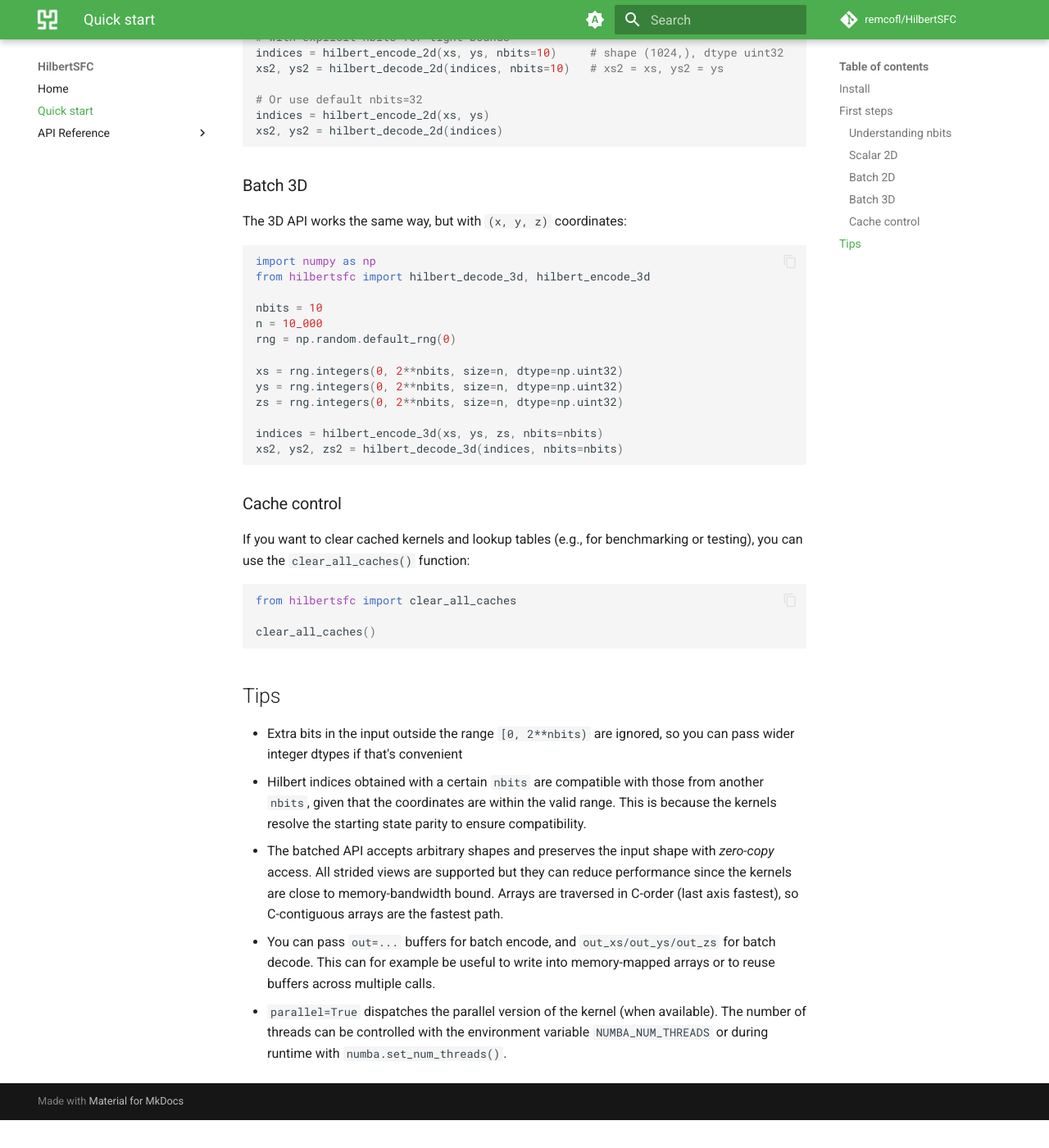
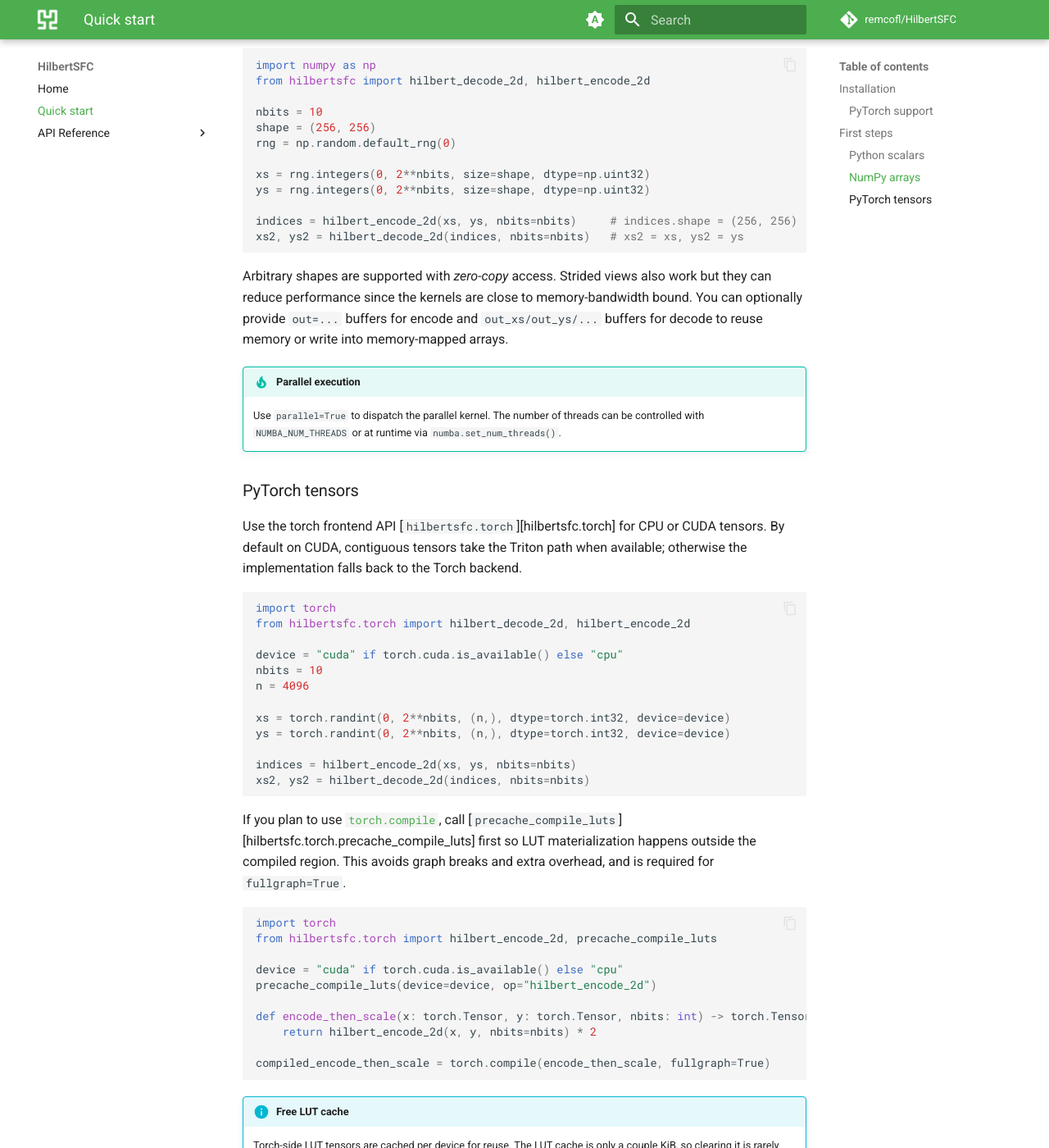
Before and after one commit to remcofl/HilbertSFC, an MkDocs documentation site: the page built from docs/quickstart.md, in a window 1280 px wide and 1400 px high, scrolled down 1621 px. Shown: the whole window at 82% size. Built offline with MkDocs 1.6.1 and Material for MkDocs 9.7.7, drawn with Linux system fonts in a browser that asks for light colours; comment, search, counter and statistics services are not loaded; the version menu is left out; before the commit the page ends 2987 px from its top, so only the background shows below that; some of the changed text lies outside the part shown.

Commit message:
docs: update site docs for torch frontend

````diff
--- a/docs/quickstart.md
+++ b/docs/quickstart.md
@@ -1,109 +1,165 @@
 # Quick start
 
-If you have 2D or 3D coordinates and need a 1D ordering that preserves spatial locality, the Hilbert space-filling curve is a good fit: points that are close in Euclidean space tend to remain close after mapping to a Hilbert index.
+HilbertSFC provides simple Hilbert encode/decode APIs for Python scalars, NumPy arrays, and PyTorch tensors.
 
-HilbertSFC provides a fast, NumPy + Numba–accelerated implementation with simple APIs for both scalar and batch inputs, making it useful for tasks like spatial indexing, clustering, and compression.
+## Installation
 
-## Install
+Install the base package with either `pip` or `uv`:
 
-With pip:
+/// tab | pip
 
 ```bash
 pip install hilbertsfc
 ```
 
-Or with uv:
+///
+
+/// tab | uv
 
 ```bash
 uv add hilbertsfc
 ```
 
+///
+
+### PyTorch support
+
+To enable the optional PyTorch extension, install with the `torch` extra:
+
+/// tab | pip
+
+```bash
+pip install "hilbertsfc[torch]"
+```
+
+///
+
+/// tab | uv
+
+```bash
+uv add "hilbertsfc[torch]"
+```
+
+///
+
+/// admonition | Note
+By default, installing `hilbertsfc[torch]` pulls in a platform-default PyTorch build:
+
+- **Windows:** CPU-only
+- **Linux:** CUDA-enabled
+
+If you need a specific PyTorch, CUDA, or ROCm version, follow the official
+[PyTorch installation instructions](https://pytorch.org/get-started/locally/). Then install `hilbertsfc[torch]` as shown above.
+
+Alternatively, you can install it in one step by specifying the appropriate PyTorch wheel index, e.g., for CUDA 13.0:
+/// tab | pip
+
+```bash
+pip install "hilbertsfc[torch]" --extra-index-url https://download.pytorch.org/whl/cu130
+```
+
+///
+
+/// tab | uv
+
+```bash
+uv add "hilbertsfc[torch]" --index https://download.pytorch.org/whl/cu130 --index-strategy unsafe-best-match
+```
+
+///
+///
+
+
 ## First steps
 
-### Understanding `nbits`
+### Python scalars
 
-`nbits` specifies the number of bits per coordinate and defines the grid domain as `[0, 2**nbits)`. For example, `nbits=10` means coordinates are in the range `[0, 1024)`.
-
-A tighter `nbits` improves performance and reduces output dtypes.
-
-When omitted, `nbits` is inferred as follows:
-
-- **For arrays**: inferred from the input dtype:
-    - For encoding: uses the effective bits of coordinate dtypes (e.g., `uint8` → **8** bits, `int16` → **15** bits), capped at the algorithm maximum (**32** for 2D, **21** for 3D)
-    - For decoding: uses `index_bits / dims` (e.g., `uint32` index → **16** bits for 2D)
-
-- **For Python scalars**: defaults to the maximum (**32** for 2D, **21** for 3D)
-
-### Scalar 2D
-
-Use scalar encode/decode when you're working with individual points:
+Use [`hilbert_encode_2d`][hilbertsfc.hilbert_encode_2d] and [`hilbert_decode_2d`][hilbertsfc.hilbert_decode_2d] directly on Python integers:
 
 ```python
 from hilbertsfc import hilbert_decode_2d, hilbert_encode_2d
 
-# With explicit nbits
-index = hilbert_encode_2d(17, 23, nbits=10)  # index = 534
-x, y = hilbert_decode_2d(index, nbits=10)    # x, y = (17, 23)
-
-# Using default nbits=32
-index = hilbert_encode_2d(17, 23)
-x, y = hilbert_decode_2d(index)
+index = hilbert_encode_2d(17, 23, nbits=10)   # index = 534
+x, y = hilbert_decode_2d(index, nbits=10)     # x = 17, y = 23
 ```
 
-### Batch 2D
+`nbits` controls the coordinate domain `[0, 2**nbits)` on each axis. For best performance, pass the smallest value that covers your input range.
 
-Batch mode is where HilbertSFC shines: pass NumPy arrays and use vectorized encode/decode kernels with minimal overhead:
+
+The 3D API follows the same pattern via [`hilbert_encode_3d`][hilbertsfc.hilbert_encode_3d] and [`hilbert_decode_3d`][hilbertsfc.hilbert_decode_3d].
+
+/// admonition | `nbits` compatibility
+    type: info
+
+Hilbert indices obtained with a certain `nbits` are compatible with those from another `nbits`, given that the coordinates are within the valid range. This is because the kernels resolve the starting state parity to ensure compatibility.
+///
+
+
+### NumPy arrays
+
+The same functions also accept NumPy integer arrays:
 
 ```python
 import numpy as np
 from hilbertsfc import hilbert_decode_2d, hilbert_encode_2d
 
-xs = np.arange(1024, dtype=np.uint16)
-ys = xs[::-1]
+nbits = 10
+shape = (256, 256)
+rng = np.random.default_rng(0)
 
-# With explicit nbits for tight bounds
-indices = hilbert_encode_2d(xs, ys, nbits=10)     # shape (1024,), dtype uint32
-xs2, ys2 = hilbert_decode_2d(indices, nbits=10)   # xs2 = xs, ys2 = ys
+xs = rng.integers(0, 2**nbits, size=shape, dtype=np.uint32)
+ys = rng.integers(0, 2**nbits, size=shape, dtype=np.uint32)
 
-# Or use default nbits=32
-indices = hilbert_encode_2d(xs, ys)
-xs2, ys2 = hilbert_decode_2d(indices)
+indices = hilbert_encode_2d(xs, ys, nbits=nbits)     # indices.shape = (256, 256)
+xs2, ys2 = hilbert_decode_2d(indices, nbits=nbits)   # xs2 = xs, ys2 = ys
 ```
 
-### Batch 3D
+Arbitrary shapes are supported with *zero-copy* access. Strided views also work but they can reduce performance since the kernels are close to memory-bandwidth bound. You can optionally provide `out=...` buffers for encode and `out_xs/out_ys/...` buffers for decode to reuse memory or write into memory-mapped arrays.
 
-The 3D API works the same way, but with `(x, y, z)` coordinates:
+/// admonition | Parallel execution
+    type: tip
+
+Use `parallel=True` to dispatch the parallel kernel. The number of threads can be controlled with `NUMBA_NUM_THREADS` or at runtime via `numba.set_num_threads()`.
+///
+
+
+
+### PyTorch tensors
+
+Use the torch frontend API [`hilbertsfc.torch`][hilbertsfc.torch] for CPU or CUDA tensors. By default on CUDA, contiguous tensors take the Triton path when available; otherwise the implementation falls back to the Torch backend.
 
 ```python
-import numpy as np
-from hilbertsfc import hilbert_decode_3d, hilbert_encode_3d
+import torch
+from hilbertsfc.torch import hilbert_decode_2d, hilbert_encode_2d
 
+device = "cuda" if torch.cuda.is_available() else "cpu"
 nbits = 10
-n = 10_000
-rng = np.random.default_rng(0)
+n = 4096
 
-xs = rng.integers(0, 2**nbits, size=n, dtype=np.uint32)
-ys = rng.integers(0, 2**nbits, size=n, dtype=np.uint32)
-zs = rng.integers(0, 2**nbits, size=n, dtype=np.uint32)
+xs = torch.randint(0, 2**nbits, (n,), dtype=torch.int32, device=device)
+ys = torch.randint(0, 2**nbits, (n,), dtype=torch.int32, device=device)
 
-indices = hilbert_encode_3d(xs, ys, zs, nbits=nbits)
-xs2, ys2, zs2 = hilbert_decode_3d(indices, nbits=nbits)
+indices = hilbert_encode_2d(xs, ys, nbits=nbits)
+xs2, ys2 = hilbert_decode_2d(indices, nbits=nbits)
 ```
 
-### Cache control
-
-If you want to clear cached kernels and lookup tables (e.g., for benchmarking or testing), you can use the `clear_all_caches()` function:
+If you plan to use [`torch.compile`](https://pytorch.org/docs/stable/generated/torch.compile.html), call [`precache_compile_luts`][hilbertsfc.torch.precache_compile_luts] first so LUT materialization happens outside the compiled region. This avoids graph breaks and extra overhead, and is required for `fullgraph=True`.
 
 ```python
-from hilbertsfc import clear_all_caches
+import torch
+from hilbertsfc.torch import hilbert_encode_2d, precache_compile_luts
 
-clear_all_caches()
+device = "cuda" if torch.cuda.is_available() else "cpu"
+precache_compile_luts(device=device, op="hilbert_encode_2d")
+
+def encode_then_scale(x: torch.Tensor, y: torch.Tensor, nbits: int) -> torch.Tensor:
+    return hilbert_encode_2d(x, y, nbits=nbits) * 2
+
+compiled_encode_then_scale = torch.compile(encode_then_scale, fullgraph=True)
 ```
 
-## Tips
+/// admonition | Free LUT cache
+    type: info
 
-- Extra bits in the input outside the range `[0, 2**nbits)` are ignored, so you can pass wider integer dtypes if that's convenient
-- Hilbert indices obtained with a certain `nbits` are compatible with those from another `nbits`, given that the coordinates are within the valid range. This is because the kernels resolve the starting state parity to ensure compatibility.
-- The batched API accepts arbitrary shapes and preserves the input shape with *zero-copy* access. All strided views are supported but they can reduce performance since the kernels are close to memory-bandwidth bound. Arrays are traversed in C-order (last axis fastest), so C-contiguous arrays are the fastest path.
-- You can pass `out=...` buffers for batch encode, and `out_xs/out_ys/out_zs` for batch decode. This can for example be useful to write into memory-mapped arrays or to reuse buffers across multiple calls.
-- `parallel=True` dispatches the parallel version of the kernel (when available). The number of threads can be controlled with the environment variable `NUMBA_NUM_THREADS` or during runtime with `numba.set_num_threads()`.
+Torch-side LUT tensors are cached per device for reuse. The LUT cache is only a couple KiB, so clearing it is rarely necessary, but you can free the associated device memory after one-off use with [`clear_torch_lut_caches`][hilbertsfc.torch.clear_torch_lut_caches].
+///
--- a/mkdocs.yml
+++ b/mkdocs.yml
@@ -20,6 +20,7 @@ theme:
   features:
     - navigation.instant
     - navigation.tracking
+    - navigation.indexes
     - content.code.copy
   palette:
     # Palette toggle for automatic mode
@@ -52,10 +53,12 @@ nav:
   - Home: index.md
   - Quick start: quickstart.md
   - API Reference:
-      - Package: api/package.md
-      - 2D: api/2d.md
-      - 3D: api/3d.md
-      - Types: api/types.md
+      - api/index.md
+      - hilbertsfc: api/hilbertsfc.md
+      - hilbertsfc.torch: api/torch.md
+      - Types:
+          - hilbertsfc.types: api/types/types.md
+          - hilbertsfc.torch.types: api/types/torch_types.md
 
 plugins:
   - search
@@ -65,15 +68,26 @@ plugins:
         python:
           paths: [src]
           options:
+            docstring_section_style: table
             docstring_style: numpy
             show_source: false
             show_signature_annotations: true
             separate_signature: true
             show_overloads: false
+            show_root_heading: true
+            show_category_heading: true
+            show_symbol_type_toc: true
+            signature_crossrefs: true
+          inventories:
+            - https://docs.python.org/3/objects.inv
+            - https://numpy.org/doc/stable/objects.inv
+            - https://pytorch.org/docs/stable/objects.inv
 
 markdown_extensions:
-  - admonition
+  - pymdownx.blocks.admonition
   - pymdownx.highlight
   - pymdownx.superfences
+  - pymdownx.blocks.tab:
+      alternate_style: true
   - toc:
       permalink: true
````
Also changed, not shown: README.md (+9 -6 lines), docs/api/2d.md (deleted, +0 -10 lines), docs/api/3d.md (deleted, +0 -10 lines), docs/api/hilbertsfc.md (added, +36 -0 lines), docs/api/index.md (added, +9 -0 lines), docs/api/package.md (deleted, +0 -5 lines), docs/api/torch.md (added, +24 -0 lines), docs/api/types.md (deleted, +0 -3 lines), docs/api/types/torch_types.md (added, +5 -0 lines), docs/api/types/types.md (added, +5 -0 lines), docs/index.md (+20 -13 lines), 1 other file.
